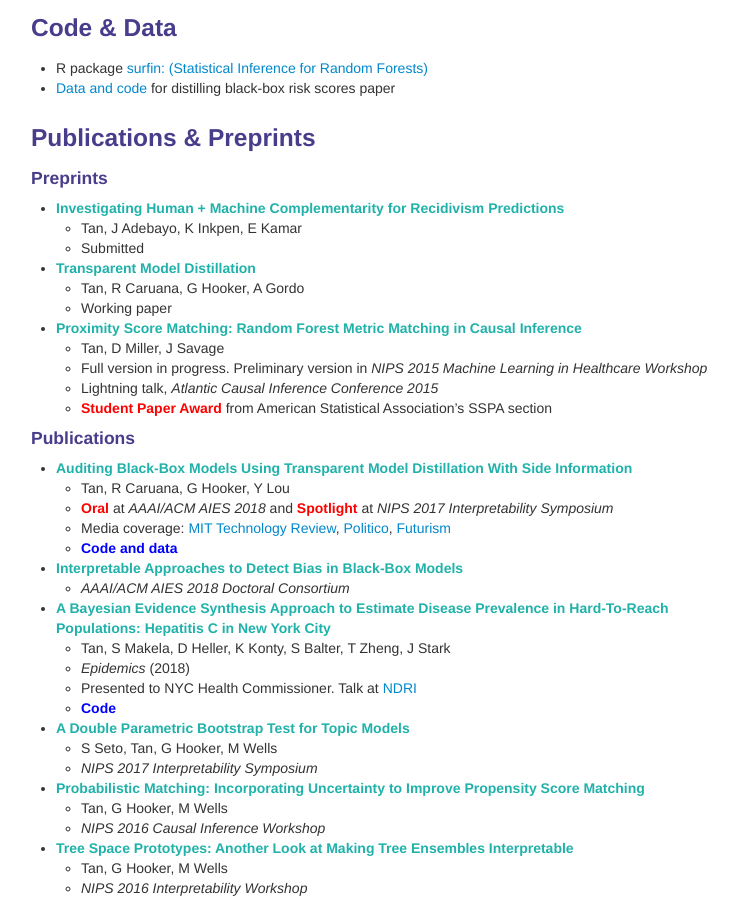
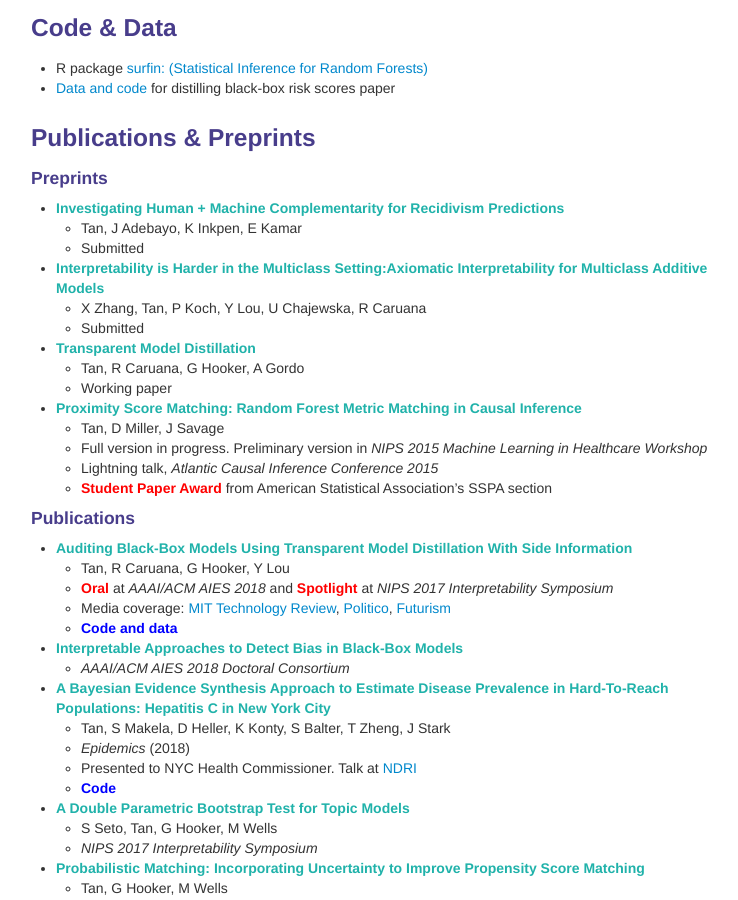
Before and after one commit to shftan/shftan.github.io, a Jekyll site: the page built from index.md, in a window 1280 px wide and 900 px high, scrolled down 743 px. Shown: the whole window, without its empty margins (259-997 px from the left). Built offline with Jekyll 4.4.1, drawn with Linux system fonts in a browser that asks for light colours.

Commit message:
Update index.md

```diff
--- a/index.md
+++ b/index.md
@@ -53,6 +53,9 @@ For older news, click <a class="paper" href="oldernews.html">here</a>.
 - <a class="paper" href="http://arxiv.org/abs/1808.09123">Investigating Human + Machine Complementarity for Recidivism Predictions</a>
    - Tan, J Adebayo, K Inkpen, E Kamar
    - Submitted
+- <span class="paper">Interpretability is Harder in the Multiclass Setting:Axiomatic Interpretability for Multiclass Additive Models</span>
+   - X Zhang, Tan, P Koch, Y Lou, U Chajewska, R Caruana
+   - Submitted
 - <a class="paper" href="https://arxiv.org/abs/1801.08640">Transparent Model Distillation</a>
    - Tan, R Caruana, G Hooker, A Gordo
    - Working paper
```
